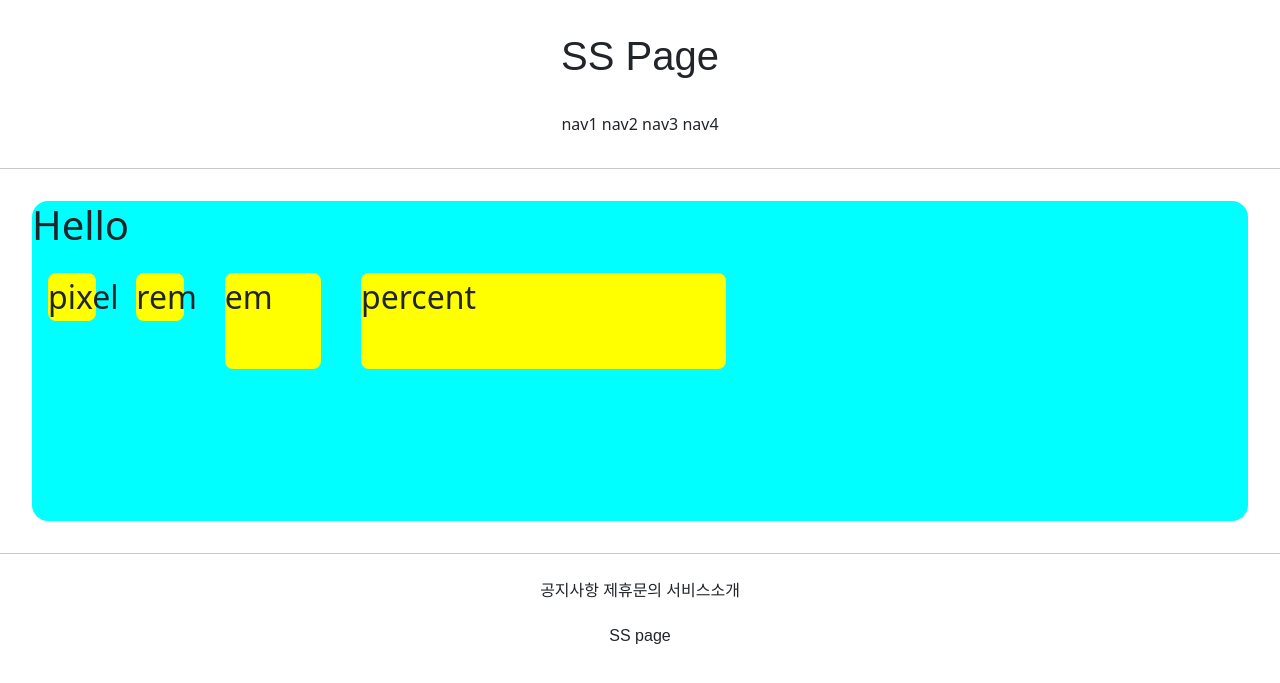
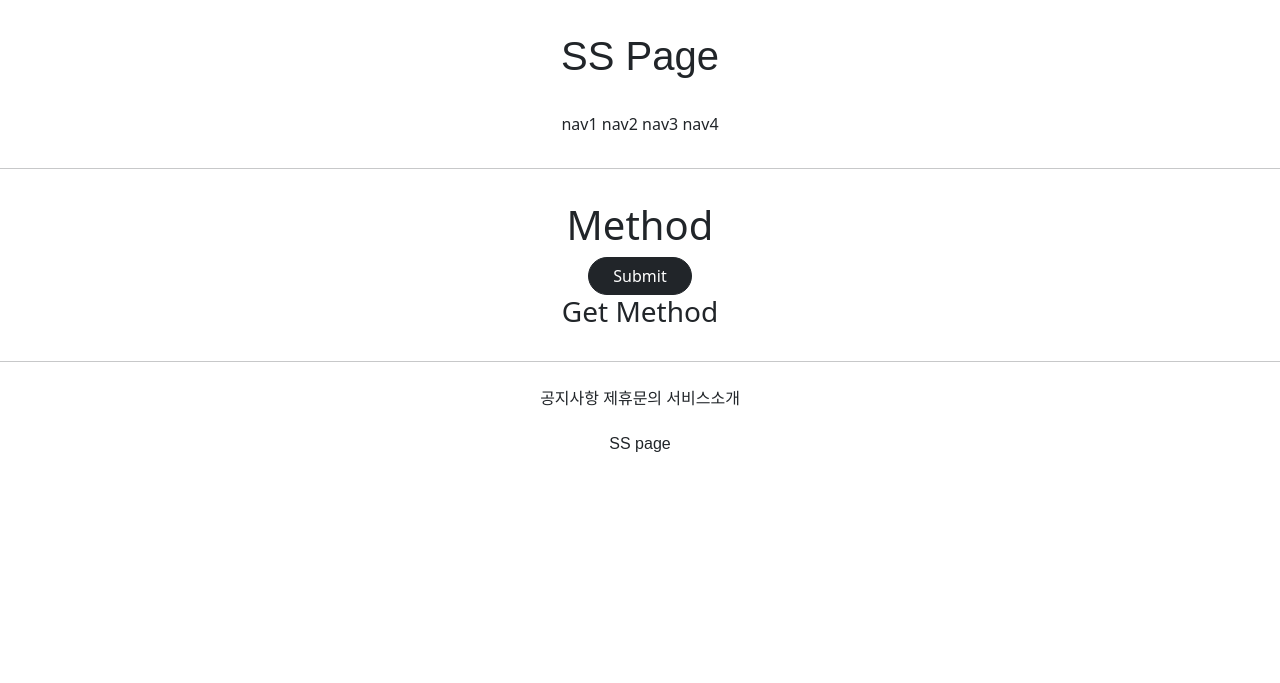
Before and after one commit to NOESYU/Class6, a Django app: page /account/hello_world/ in a window 1280 px wide. Shown: the top 683 px of the page. Run offline with Django 3.2, Linux system fonts and the light colour scheme; parts of the project's set-up code (start-up, migrations or seed data) failed here and were passed over; some web fonts are replaced.

Commit message:
210708 django class commit 3

```diff
--- a/accountapp/templates/accountapp/hello_world.html
+++ b/accountapp/templates/accountapp/hello_world.html
@@ -3,24 +3,16 @@
 {% extends 'base.html' %}
 
 {% block content %}
-    <style> {#internal style sheet#}
-        .testing {
-            background-color: yellow;
-            margin: 1rem;
-            height: 48px;
-            width: 48px;
-            border-radius: .5rem;
-            display: inline-block
-        }
-    </style>
 
-    <div style="height: 20rem; background-color: aqua; margin: 2rem;
-                border-radius: 1rem; font-size: 2rem;">
-        <h1>Hello</h1>
-        <div class="testing" style="height: 48px; width: 48px">pixel</div>
-        <div class="testing" style="height: 3rem; width: 3rem">rem</div>
-        <div class="testing" style="height: 3em; width: 3em">em</div>
-        <div class="testing" style="height: 30%; width: 30%">percent</div>
+    <div style="margin: 2rem; text-align: center;">
+        <h1>Method</h1>
+
+        <form action="/account/hello_world/" method="post">
+            {% csrf_token %}
+            <input type="submit" class="btn btn-dark rounded-pill px-4">
+        </form>
+
+        <h3>{{ text }}</h3>
 
     </div>
 {% endblock %}
--- a/accountapp/views.py
+++ b/accountapp/views.py
@@ -4,4 +4,10 @@ from django.shortcuts import render
 # Create your views here.
 
 def hello_world(request):
-    return render(request, 'accountapp/hello_world.html')
+    if request.method == 'POST':
+        return render(request, 'accountapp/hello_world.html',
+                      context={'text':'Post Method'})
+
+    elif request.method == 'GET':
+        return render(request, 'accountapp/hello_world.html',
+                      context={'text':'Get Method'})
```
